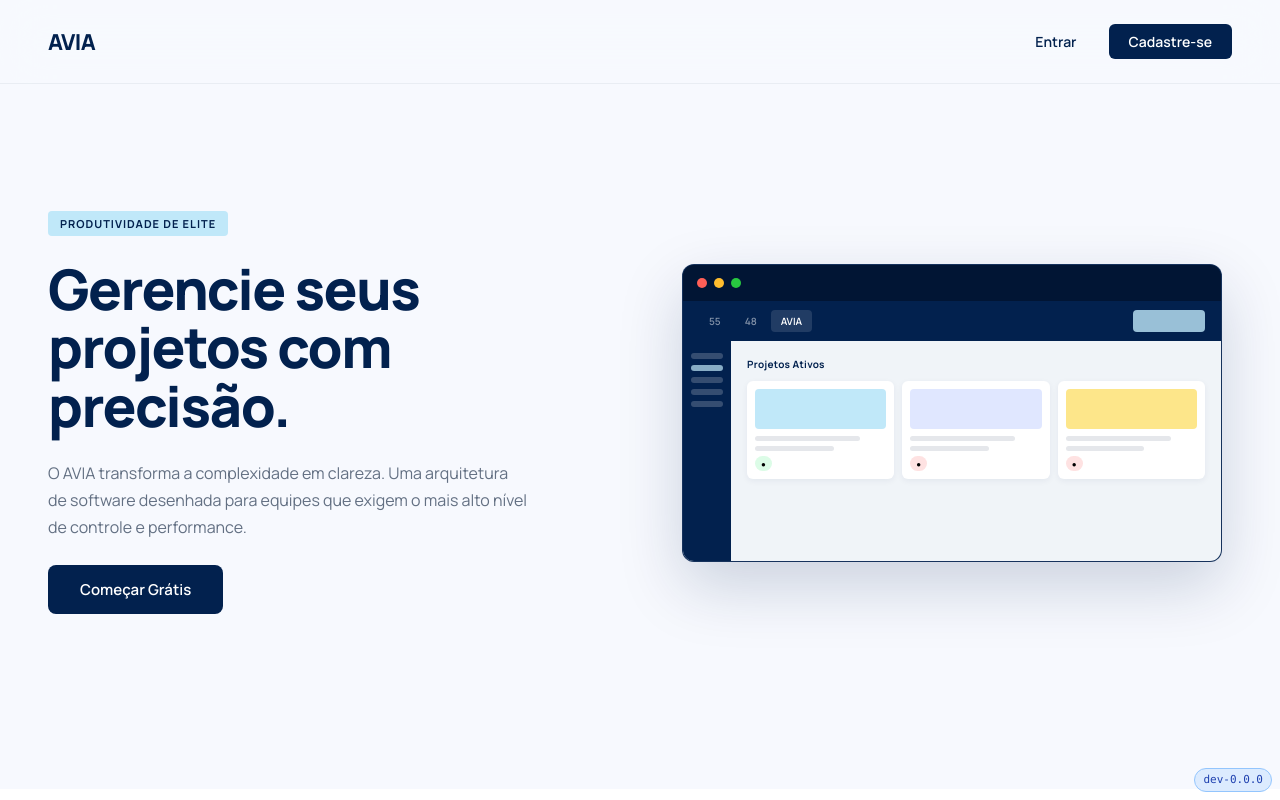
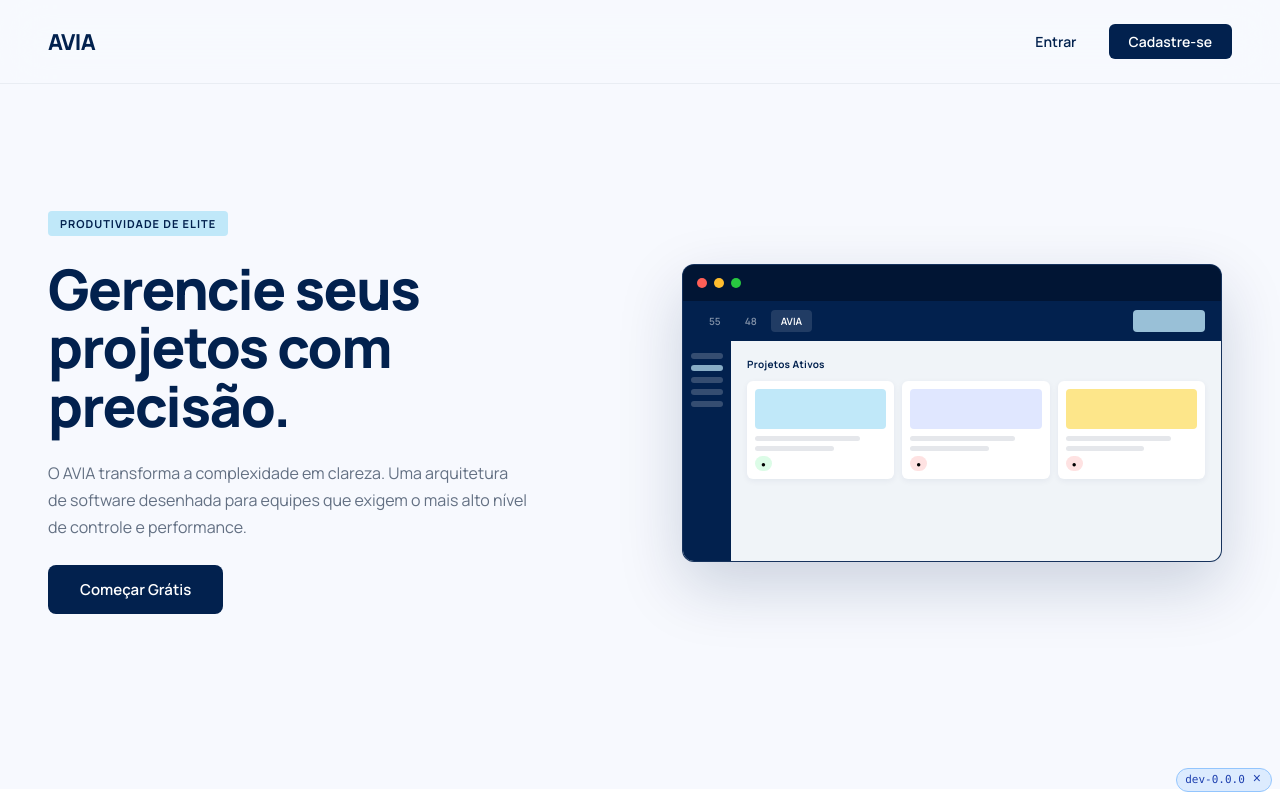
Before and after one commit to gesad-labs/Frontend-AVIA, a React (Vite) app: page / in a window 1280 px wide. Shown: the top 800 px of the page. Built offline with nearby package versions, Linux system fonts and the light colour scheme; no server answers.

Commit message:
[#44][FEAT] add close button to the version badge
- Adds an x button so the badge can be dismissed when it covers a control;
- The badge no longer captures clicks, only the close button does;
- Keeps it closed for the rest of the browser session (sessionStorage).

Refs gesad-uece/Infraestrutura#44

```diff
--- a/src/components/VersionBadge/VersionBadge.jsx
+++ b/src/components/VersionBadge/VersionBadge.jsx
@@ -1,14 +1,39 @@
+import { useState } from 'react'
 import styles from './VersionBadge.module.css'
 
 // Ambiente (dev, homolog, prod) e versão embutidos no build (VITE_APP_ENV, VITE_APP_VERSION).
 const ENV = import.meta.env.VITE_APP_ENV || 'dev'
 const VERSION = import.meta.env.VITE_APP_VERSION || '0.0.0'
+const HIDDEN_KEY = 'versionBadgeHidden'
+
+function wasClosed() {
+  try {
+    return sessionStorage.getItem(HIDDEN_KEY) === '1'
+  } catch {
+    return false
+  }
+}
 
 export default function VersionBadge() {
+  const [hidden, setHidden] = useState(wasClosed)
+  if (hidden) return null
+
   const label = `${ENV}-${VERSION}`
+  const close = () => {
+    try {
+      sessionStorage.setItem(HIDDEN_KEY, '1')
+    } catch {
+      // sem sessionStorage o selo só some até recarregar
+    }
+    setHidden(true)
+  }
+
   return (
     <span className={`${styles.badge} ${styles[ENV] || ''}`} title={`AVIA ${label}`}>
       {label}
+      <button type="button" className={styles.close} onClick={close} aria-label="Fechar selo de versão">
+        ×
+      </button>
     </span>
   )
 }
--- a/src/components/VersionBadge/VersionBadge.module.css
+++ b/src/components/VersionBadge/VersionBadge.module.css
@@ -15,6 +15,18 @@
   user-select: none;
 }
 
+.close {
+  margin-left: 6px;
+  padding: 0 2px;
+  border: 0;
+  background: none;
+  color: inherit;
+  font-size: 14px;
+  line-height: 1;
+  cursor: pointer;
+  pointer-events: auto;
+}
+
 .homolog {
   color: #92400e;
   background: rgba(254, 243, 199, 0.95);
```
